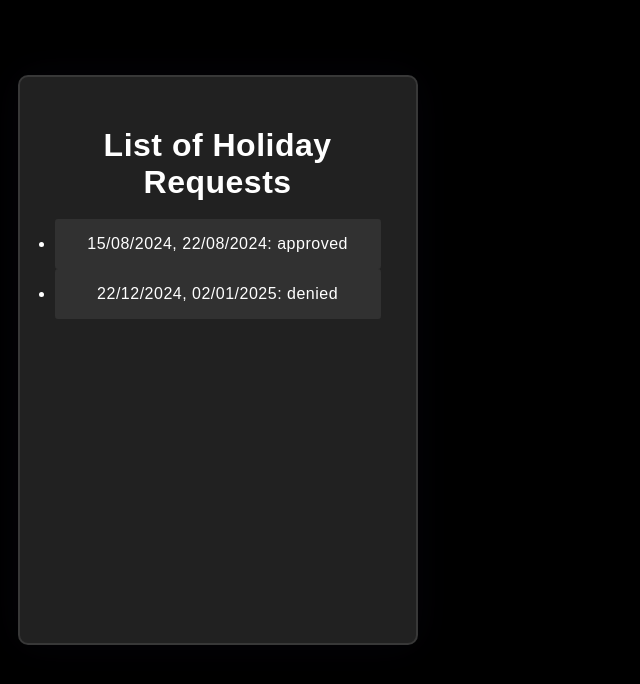
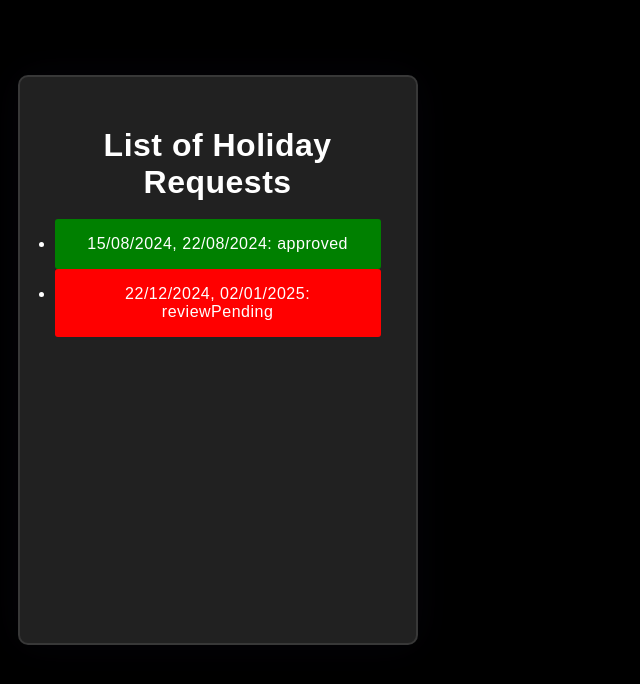
Before and after one commit to RobStarkie/PTO-Tracker, a React (Create React App) app in the folder pto-tracker/: page / in a window 1280 px wide. Both pictures are taken after typing "name@example.com", "Sample123" into the empty fields and a click on the button "Log In". Shown: the top 684 px of the page, without its empty margins (0-640 px from the left). Built offline with nearby package versions, Linux system fonts and the light colour scheme.

Commit message:
list of holiday request is now colour coded

```diff
--- a/pto-tracker/src/HomeScreenFramework/HomeScreenComponents/LeftList.css
+++ b/pto-tracker/src/HomeScreenFramework/HomeScreenComponents/LeftList.css
@@ -28,16 +28,19 @@
 
 }
 
-.holidayRequestList a {
+.approved {
     display: block;
-    color: white;
     padding: 16px;
+    background-color: green;
     text-decoration: none;
-    background-color: rgba(255,255,255,0.07);
     border-radius: 3px;
   }
 
-  .holidayRequestList a:hover:not(:active) {
+
+.denied{
+    display: block;
+    padding: 16px;
     background-color: red;
-    color: white;
-  }
+    text-decoration: none;
+    border-radius: 3px;
+ }
--- a/pto-tracker/src/HomeScreenFramework/HomeScreenComponents/LeftList.tsx
+++ b/pto-tracker/src/HomeScreenFramework/HomeScreenComponents/LeftList.tsx
@@ -14,7 +14,7 @@ const holidayRequests  = [{
     id: 'user1',
     startDate: '22/12/2024',
     endDate: '02/01/2025',
-    status: 'denied'
+    status: 'reviewPending'
 }, {
         id: 'user2',
         startDate: '25/12/2024',
@@ -30,9 +30,15 @@ const LeftList: React.FC<LeftListProps> = ({ content }) => {
     );
 
 
-    const listItems = targetUser.map(request =>
-        <li><a href="">{request.startDate+", "+request.endDate +": "+request.status}</a></li>
-    );
+    const listItems = targetUser.map(request => {
+        if (request.status == 'approved') {
+            return <li><a className="approved">{request.startDate+", "+request.endDate +": "+request.status}</a></li>
+        } else {
+            return <li><a className="denied">{request.startDate+", "+request.endDate +": "+request.status}</a></li>
+        };
+
+    });
+
 
     return (
         <div className="holidayRequestList">
```
